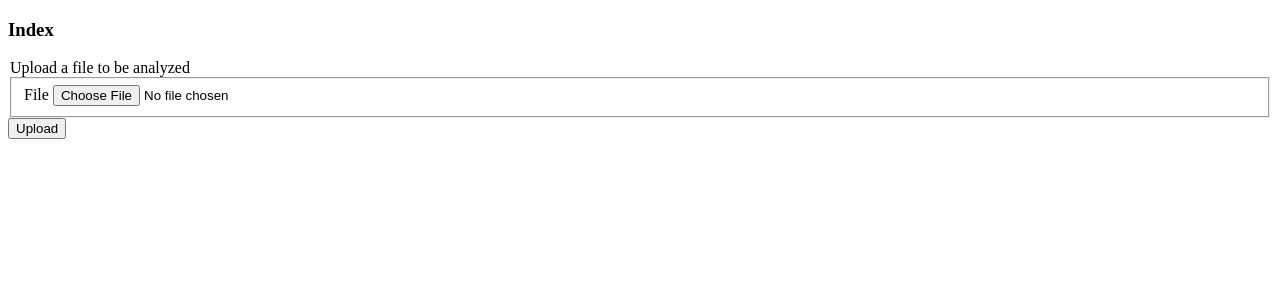
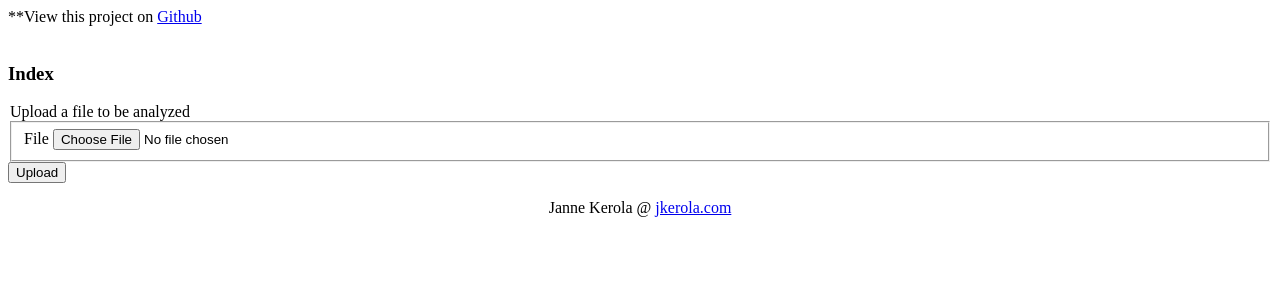
Before and after one commit to jkerola/reaktor-preader, a Flask app: page / in a window 1280 px wide. Shown: the top 300 px of the page. Run offline with Flask 2, Linux system fonts and the light colour scheme.

Commit message:
Added links to project, website

```diff
--- a/preader/templates/style.html
+++ b/preader/templates/style.html
@@ -10,6 +10,12 @@
     {% endif %}
 </head>
 <body>
+    <div>**View this project on <a href="https://github.com/jkerola/reaktor-preader">Github</a>
+    </div>
+    <br>
     {% block content %}{% endblock content %}
+    <div style='text-align: center;'>
+        <p>Janne Kerola @ <a href="https://www.jkerola.com">jkerola.com</a></p>
+    </div>
 </body>
 </html>
```
